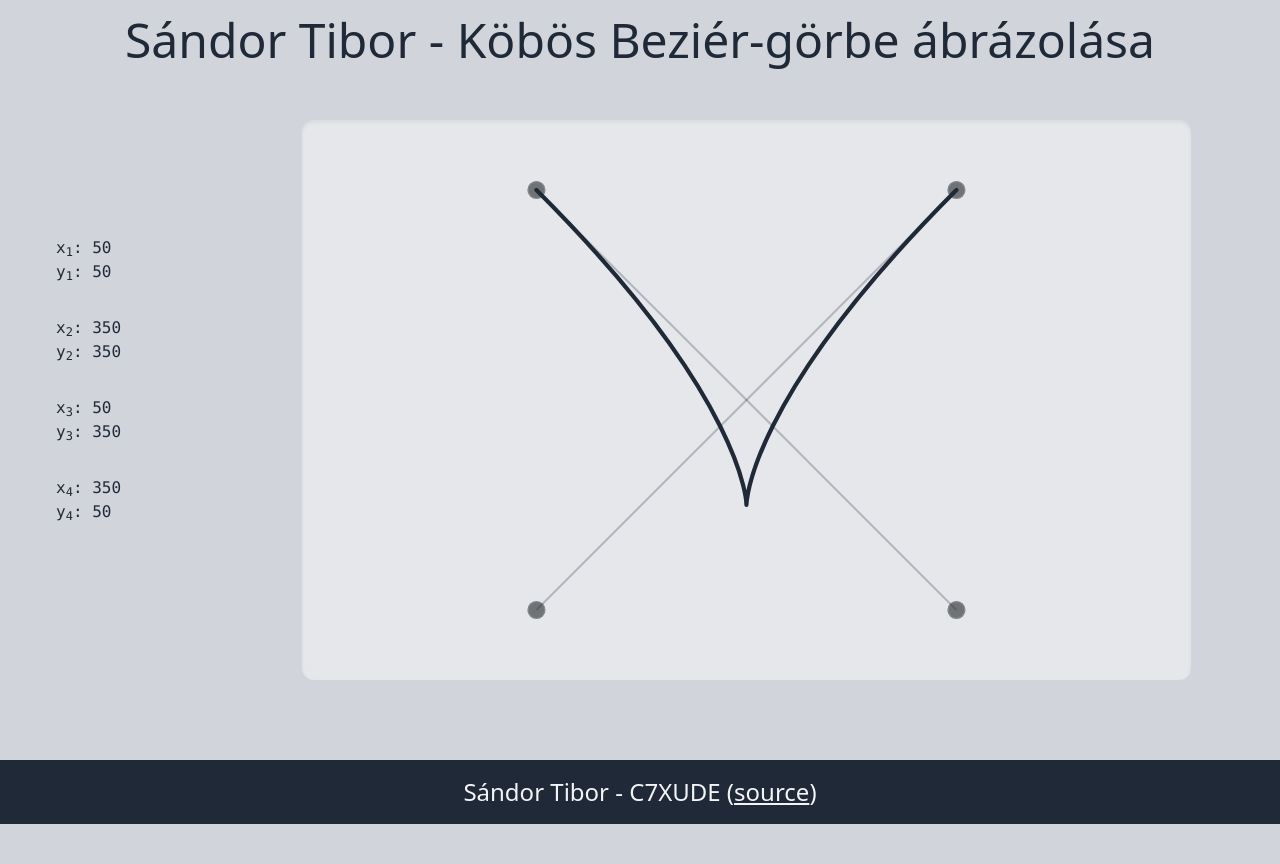
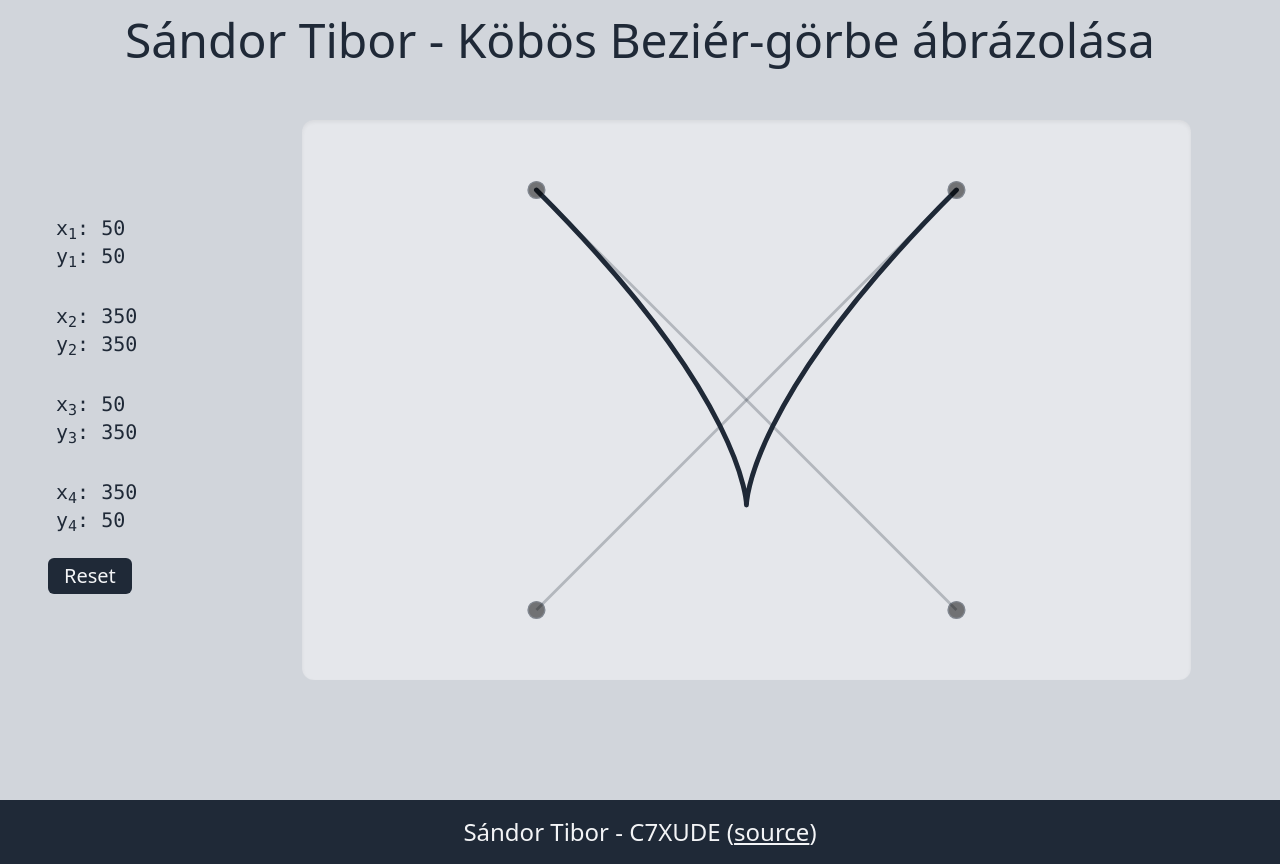
Before and after one commit to tibi1220/next-cubic-bezier, a Next.js app: page / in a window 1280 px wide. Before the commit the page ends 824 px from the top, so only its background shows below. Built offline with nearby package versions, Linux system fonts and the light colour scheme.

Commit message:
set default coordinates, add reset button

```diff
--- a/components/BezierSvgBase.tsx
+++ b/components/BezierSvgBase.tsx
@@ -8,50 +8,67 @@ type Point = {
 };
 
 const BezierSvgBase: React.FC = () => {
-  const [p1, setP1] = useState({
+  const default1 = {
     x: 50,
     y: 50,
-  });
-  const [p2, setP2] = useState({
+  };
+  const default2 = {
     x: 350,
     y: 350,
-  });
-  const [p3, setP3] = useState({
+  };
+  const default3 = {
     x: 50,
     y: 350,
-  });
-  const [p4, setP4] = useState({
+  };
+  const default4 = {
     x: 350,
     y: 50,
-  });
+  };
+
+  const [p1, setP1] = useState(default1);
+  const [p2, setP2] = useState(default2);
+  const [p3, setP3] = useState(default3);
+  const [p4, setP4] = useState(default4);
 
   const p = [p1, p2, p3, p4];
+  const setP = [setP1, setP2, setP3, setP4];
+  const def = [default1, default2, default3, default4];
+
+  const reset = () => {
+    for (let i = 0; i < 4; i++) {
+      setP[i](def[i]);
+    }
+  };
 
   return (
     <>
-      <div className="flex justify-around">
-        <div className="my-auto w-2/12 p-10">
+      <div className="flex justify-around text-sm lg:text-lg xl:text-xl">
+        <div className="my-auto w-2/12 pl-10">
           {p.map((elem, index) => (
             <DisplayCoords key={index} index={index + 1} coord={elem} />
           ))}
+          <div className="p-2">
+            <button
+              className="bg-gray-800 text-gray-100 p-1 px-4 rounded-md"
+              onClick={reset}
+            >
+              Reset
+            </button>
+          </div>
         </div>
+
         <div className="w-10/12">
           <svg
             xmlns="http://www.w3.org/2000/svg"
             stroke="currentColor"
             fill="none"
             viewBox="0, 0, 400, 400"
-            className="w-10/12 h-[70vh] mx-auto bg-gray-200 mt-10 rounded-xl shadow-inner overflow-visible"
+            className="w-10/12 h-[70vh] mx-auto bg-gray-200 my-10 rounded-xl shadow-inner overflow-visible"
           >
-            <Circle position={p1} setPosition={setP1} />
-            <Circle position={p2} setPosition={setP2} />
-            <Circle position={p3} setPosition={setP3} />
-            <Circle position={p4} setPosition={setP4} />
-
             <path
               strokeLinecap="round"
               strokeLinejoin="round"
-              strokeWidth={3}
+              strokeWidth={3.5}
               d={`M${p1.x + ' ' + p1.y} C${p2.x + ' ' + p2.y} ${
                 p3.x + ' ' + p3.y
               } ${p4.x + ' ' + p4.y}`}
@@ -61,7 +78,7 @@ const BezierSvgBase: React.FC = () => {
               y1={p1.y}
               x2={p2.x}
               y2={p2.y}
-              strokeWidth={1.5}
+              strokeWidth={2}
               opacity={0.25}
             />
             <line
@@ -69,9 +86,14 @@ const BezierSvgBase: React.FC = () => {
               y1={p3.y}
               x2={p4.x}
               y2={p4.y}
-              strokeWidth={1.5}
+              strokeWidth={2}
               opacity={0.25}
             />
+
+            <Circle position={p1} setPosition={setP1} />
+            <Circle position={p2} setPosition={setP2} />
+            <Circle position={p3} setPosition={setP3} />
+            <Circle position={p4} setPosition={setP4} />
           </svg>
         </div>
       </div>
```
